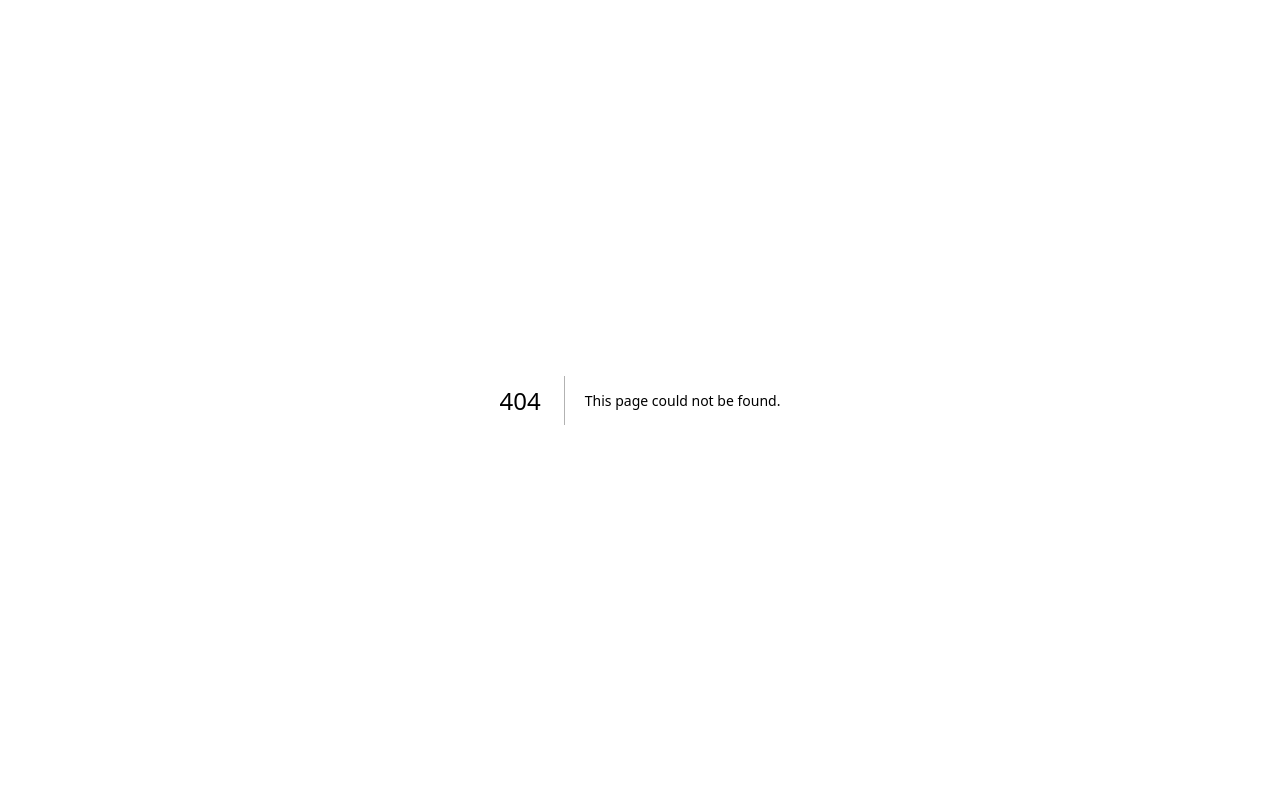
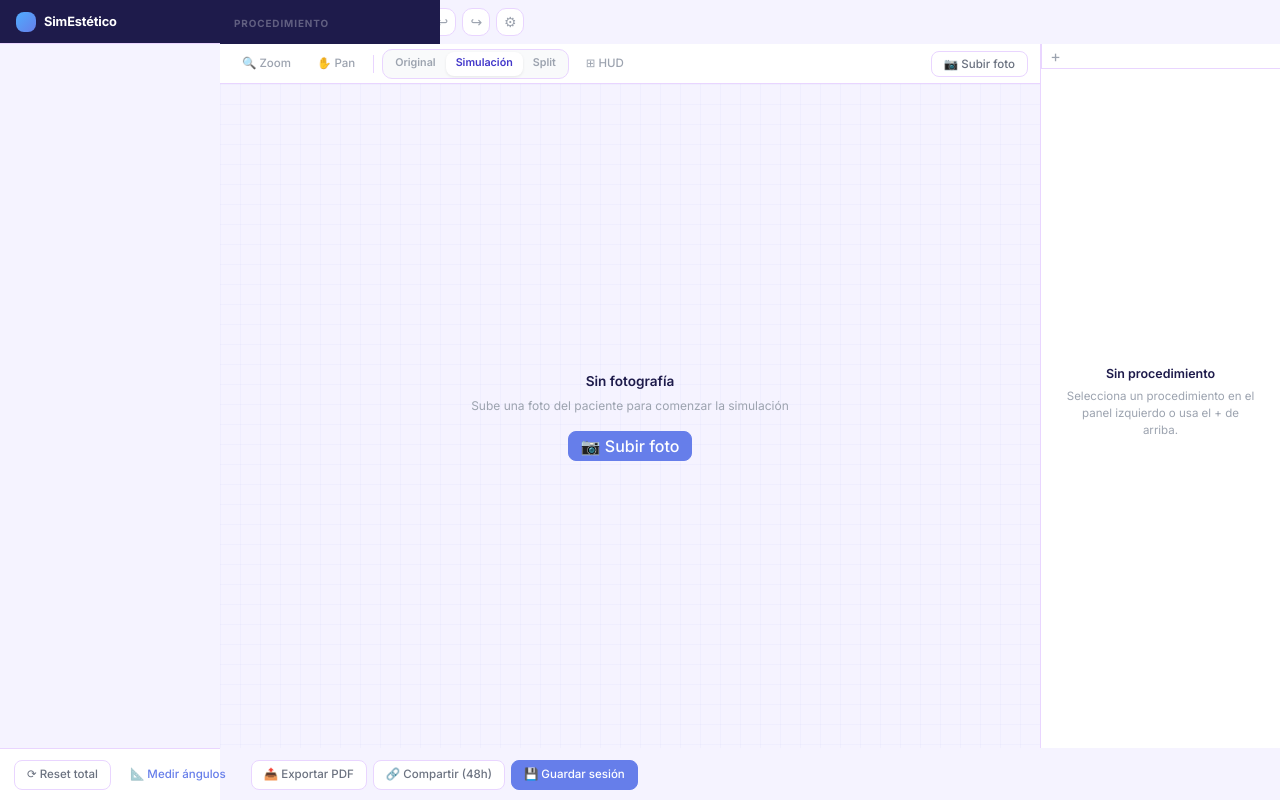
Before and after one commit to Arteaga08/simulador-estetico-2d, a Next.js app in the folder frontend/: page /simulator in a window 1280 px wide. Before the commit this address had no page. Built offline with nearby package versions, Linux system fonts and the light colour scheme.

Commit message:
feat(simulator): wire up simulator page and layout

```diff
--- /dev/null
+++ b/frontend/app/(simulator)/layout.tsx
@@ -0,0 +1,7 @@
+export default function SimulatorLayout({ children }: { children: React.ReactNode }) {
+  return (
+    <div className="h-screen overflow-hidden" style={{ background: '#F5F3FF' }}>
+      {children}
+    </div>
+  )
+}
--- /dev/null
+++ b/frontend/app/(simulator)/simulator/page.tsx
@@ -0,0 +1,31 @@
+import { SimulatorProvider } from '@/components/simulator/SimulatorContext'
+import { SimulatorTopbar } from '@/components/simulator/SimulatorTopbar'
+import { ProcedureSidebar } from '@/components/simulator/ProcedureSidebar'
+import { CanvasWorkspace } from '@/components/simulator/CanvasWorkspace'
+import { SlidersPanel } from '@/components/simulator/SlidersPanel'
+import { SimulatorBottombar } from '@/components/simulator/SimulatorBottombar'
+
+export default function SimulatorPage() {
+  return (
+    <SimulatorProvider patientId={null} sessionId={null}>
+      <div
+        className="h-screen overflow-hidden grid"
+        style={{
+          gridTemplateRows: '44px 1fr 52px',
+          gridTemplateColumns: '220px 1fr',
+        }}
+      >
+        <SimulatorTopbar patientName="Paciente" sessionNumber={1} />
+        <ProcedureSidebar />
+        <div className="flex overflow-hidden col-start-2">
+          <CanvasWorkspace />
+          <SlidersPanel />
+        </div>
+        <SimulatorBottombar
+          onExportPDF={() => {}}
+          onShare={() => {}}
+        />
+      </div>
+    </SimulatorProvider>
+  )
+}
--- /dev/null
+++ b/frontend/components/simulator/index.ts
@@ -0,0 +1,7 @@
+export { SimulatorProvider, useSimulator } from './SimulatorContext'
+export { SimulatorTopbar } from './SimulatorTopbar'
+export { ProcedureSidebar } from './ProcedureSidebar'
+export { CanvasWorkspace } from './CanvasWorkspace'
+export { SlidersPanel } from './SlidersPanel'
+export { SimulatorBottombar } from './SimulatorBottombar'
+export type * from './types'
```
